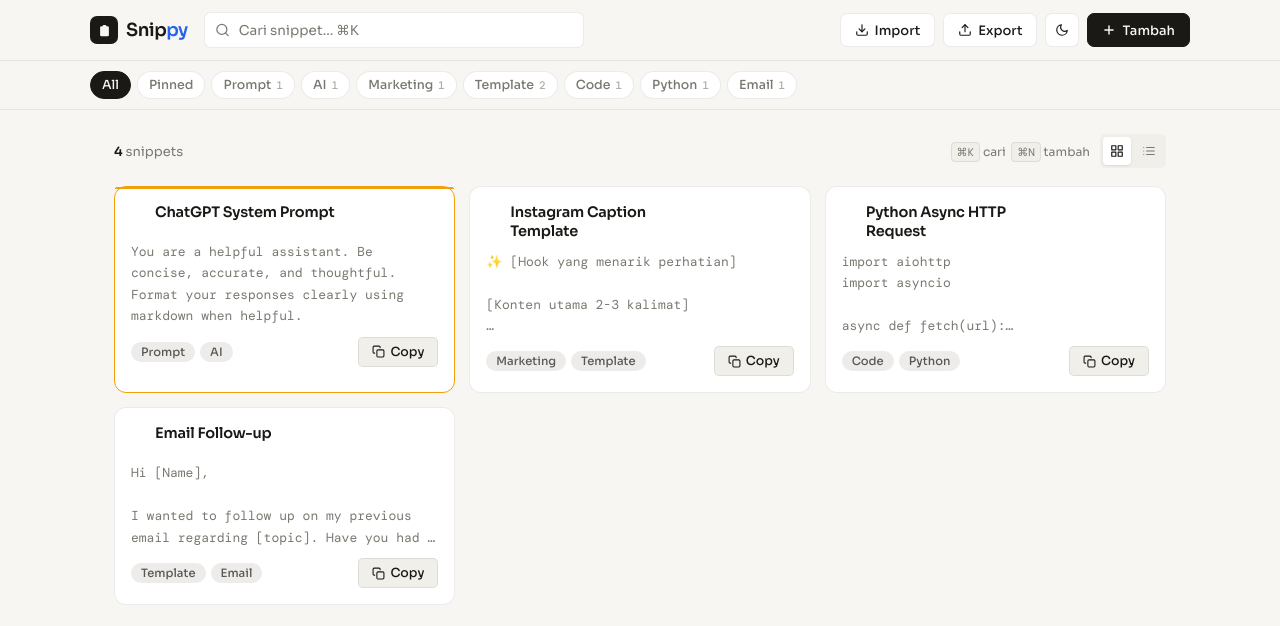
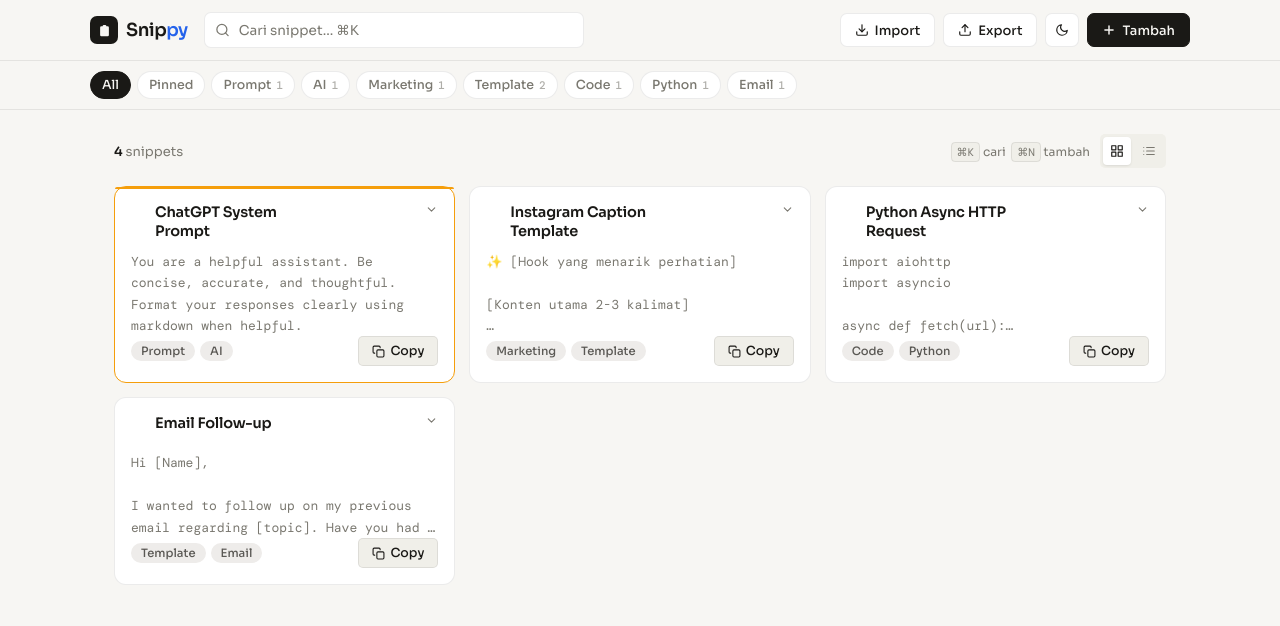
Before and after one commit to hengkikrs/Snippy, a React (Vite) app: page / in a window 1280 px wide. Shown: the top 626 px of the page. Built offline with nearby package versions, Linux system fonts and the light colour scheme.

Commit message:
Update SnippetCard.jsx

```diff
--- a/src/components/SnippetCard.jsx
+++ b/src/components/SnippetCard.jsx
@@ -2,11 +2,36 @@ import { useState } from 'react'
 import { Icons } from './Icons'
 import styles from './SnippetCard.module.css'
 
-export function SnippetCard({ snippet, onCopy, onEdit, onDelete, onTogglePin, onTagClick }) {
+function ChevronIcon({ collapsed }) {
+  return (
+    <svg
+      viewBox="0 0 24 24"
+      fill="none"
+      stroke="currentColor"
+      strokeWidth="2"
+      strokeLinecap="round"
+      strokeLinejoin="round"
+      style={{
+        width: 13,
+        height: 13,
+        transition: 'transform 200ms ease',
+        transform: collapsed ? 'rotate(-90deg)' : 'rotate(0deg)',
+        flexShrink: 0,
+        color: 'var(--text-muted)',
+      }}
+    >
+      <polyline points="6 9 12 15 18 9" />
+    </svg>
+  )
+}
+
+export function SnippetCard({ snippet, index, onCopy, onEdit, onDelete, onTogglePin, onTagClick }) {
   const [copied, setCopied] = useState(false)
   const [expanded, setExpanded] = useState(false)
+  const [collapsed, setCollapsed] = useState(false)
 
-  const handleCopy = () => {
+  const handleCopy = (e) => {
+    e.stopPropagation()
     navigator.clipboard.writeText(snippet.content).then(() => {
       setCopied(true)
       onCopy()
@@ -18,16 +43,25 @@ export function SnippetCard({ snippet, onCopy, onEdit, onDelete, onTogglePin, on
 
   return (
     <div
-      className={`${styles.card} ${snippet.pinned ? styles.pinned : ''}`}
+      className={`${styles.card} ${snippet.pinned ? styles.pinned : ''} ${collapsed ? styles.collapsed : ''}`}
       data-id={snippet.id}
     >
-      {/* Header */}
-      <div className={styles.cardHeader}>
-        <span className={styles.dragHandle}>
+      {/* Header — click to collapse/expand */}
+      <div
+        className={styles.cardHeader}
+        onClick={() => setCollapsed((c) => !c)}
+        title={collapsed ? 'Klik untuk expand' : 'Klik untuk collapse'}
+      >
+        <span className={styles.dragHandle} onClick={(e) => e.stopPropagation()}>
           <Icons.Drag />
         </span>
+        {index < 9 && (
+          <span className={styles.numBadge} title={"Tekan " + (index + 1) + " untuk copy"}>
+            {index + 1}
+          </span>
+        )}
         <span className={styles.cardTitle}>{snippet.title}</span>
-        <div className={styles.cardActions}>
+        <div className={styles.cardActions} onClick={(e) => e.stopPropagation()}>
           <button
             className={`icon-btn fav-btn ${snippet.pinned ? 'active' : ''}`}
             onClick={() => onTogglePin(snippet.id)}
@@ -46,8 +80,11 @@ export function SnippetCard({ snippet, onCopy, onEdit, onDelete, onTogglePin, on
             <Icons.Trash />
           </button>
         </div>
+        <ChevronIcon collapsed={collapsed} />
       </div>
 
+      {/* Collapsible content */}
+      <div className={styles.collapsible}>
         {/* Body */}
         <div className={`${styles.cardBody} ${expanded ? styles.expanded : ''}`}>
           {snippet.content}
@@ -63,11 +100,7 @@ export function SnippetCard({ snippet, onCopy, onEdit, onDelete, onTogglePin, on
         <div className={styles.cardFooter}>
           <div className={styles.cardTags}>
             {snippet.tags.map((t) => (
-            <span
-              key={t}
-              className={styles.tagBadge}
-              onClick={() => onTagClick(t)}
-            >
+              <span key={t} className={styles.tagBadge} onClick={() => onTagClick(t)}>
                 {t}
               </span>
             ))}
@@ -76,16 +109,9 @@ export function SnippetCard({ snippet, onCopy, onEdit, onDelete, onTogglePin, on
             className={`${styles.copyBtn} ${copied ? styles.copied : ''}`}
             onClick={handleCopy}
           >
-          {copied ? (
-            <>
-              <Icons.Check /> Copied!
-            </>
-          ) : (
-            <>
-              <Icons.Copy /> Copy
-            </>
-          )}
+            {copied ? <><Icons.Check /> Copied!</> : <><Icons.Copy /> Copy</>}
           </button>
+        </div>
       </div>
     </div>
   )
```
Lines whose indentation alone changed are shown as unchanged.
